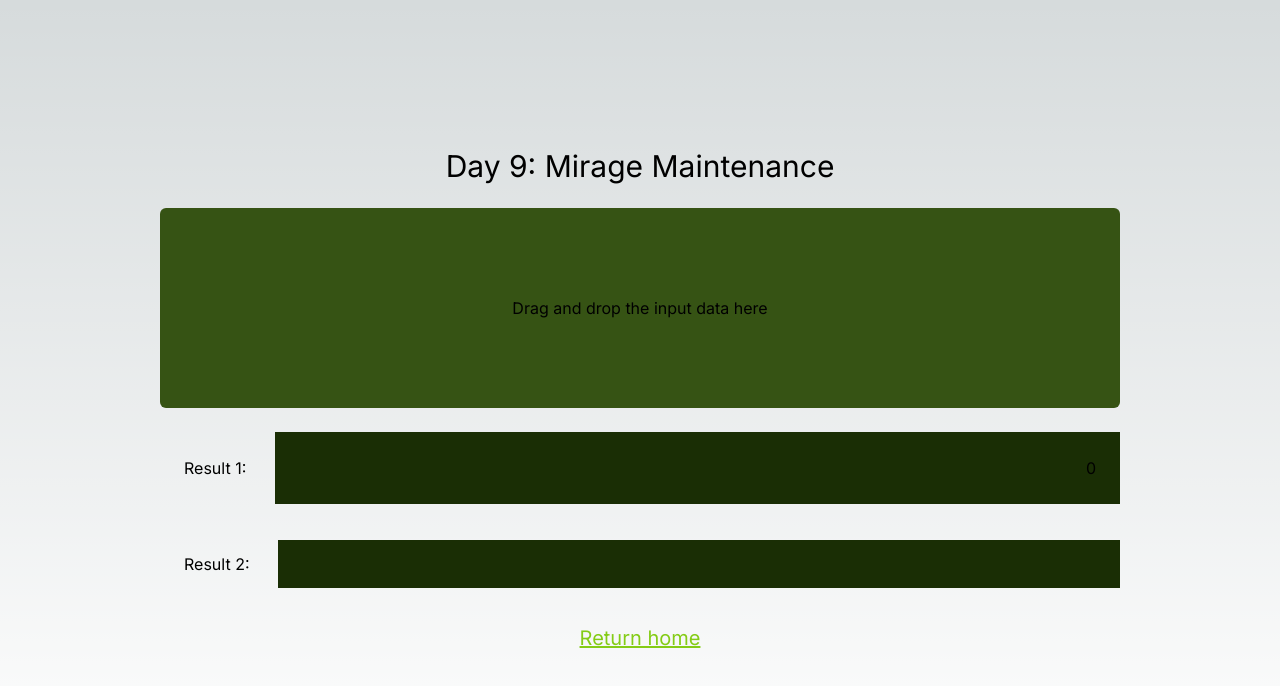
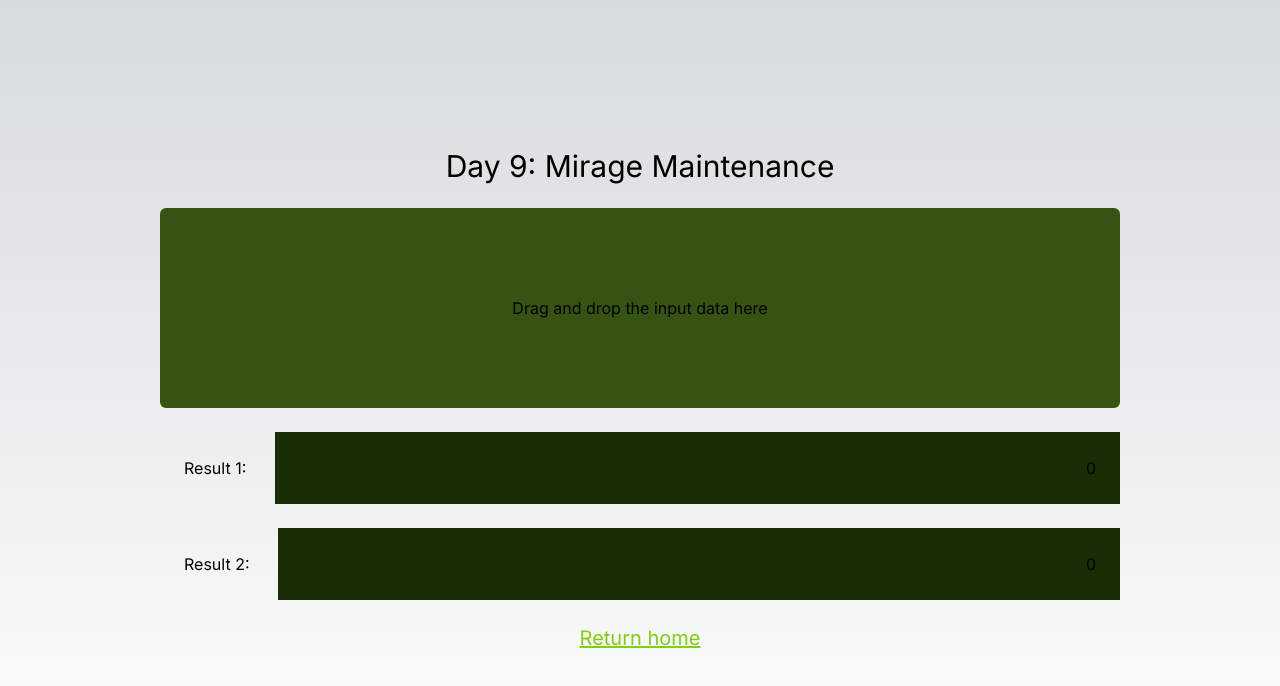
Before and after one commit to telperion/adventofcode-2023, a Next.js app: page /day09 in a window 1280 px wide. Shown: the top 686 px of the page. Built offline with nearby package versions, Linux system fonts and the light colour scheme.

Commit message:
09.2 works!
that was easy...

```diff
--- a/src/app/day09/page.tsx
+++ b/src/app/day09/page.tsx
@@ -63,8 +63,22 @@ export default function Day09Component() {
         // Part 1 end
         /*************************************************************/
         // Part 2 begin
+        var totalContinuations: number = 0
 
-        //setResult2(lcmForAll.toString())
+        lines.forEach( (l) => {
+            var seq: Array<number> = l.split(/\s+/)
+                                      .filter((v) => (v != ""))
+                                      .map((v) => (parseInt(v)))
+            if (seq.length < 2) {
+                return
+            }
+            seq = seq.reverse()
+            var c: number = seq[seq.length-1] + continueSequence(seq)
+            console.log(`${seq}: ${c}`)
+            totalContinuations += c
+        })
+
+        setResult2(totalContinuations.toString())
 
         // Part 2 end
         /*************************************************************/
```
